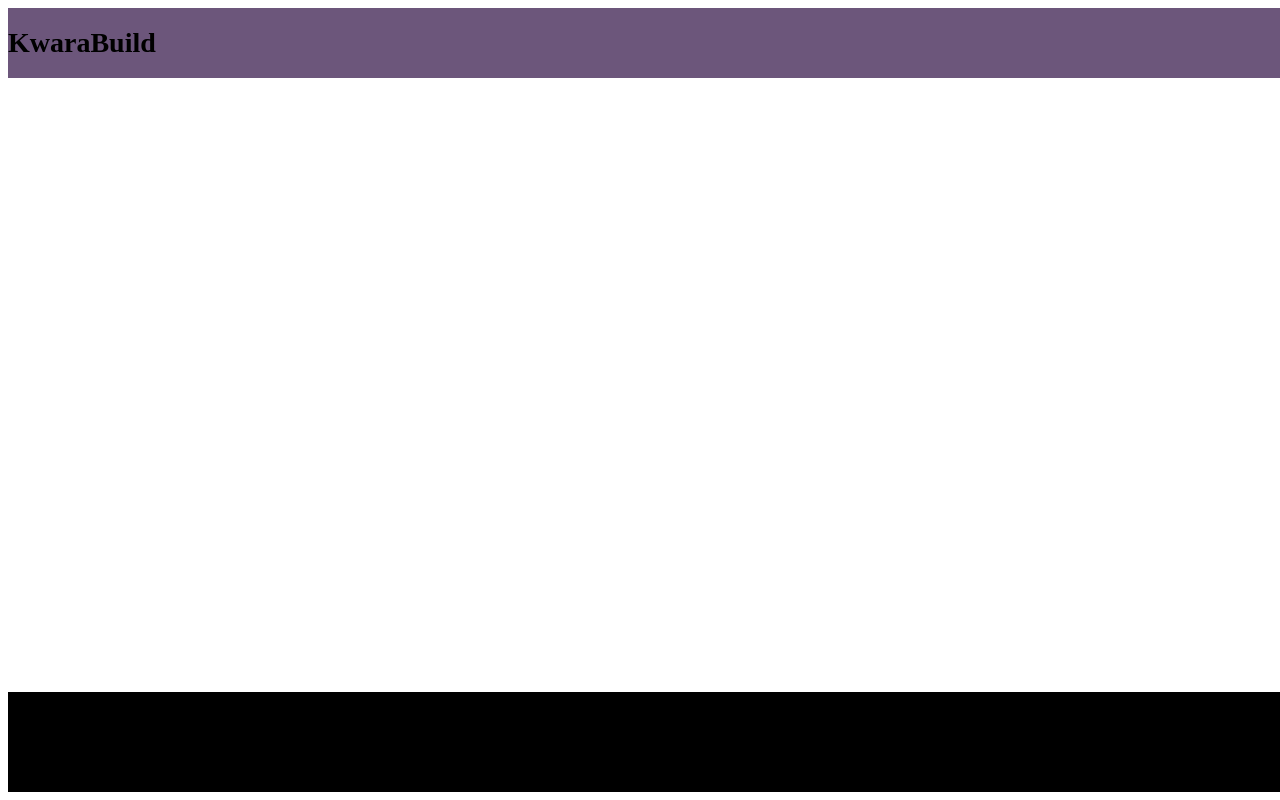
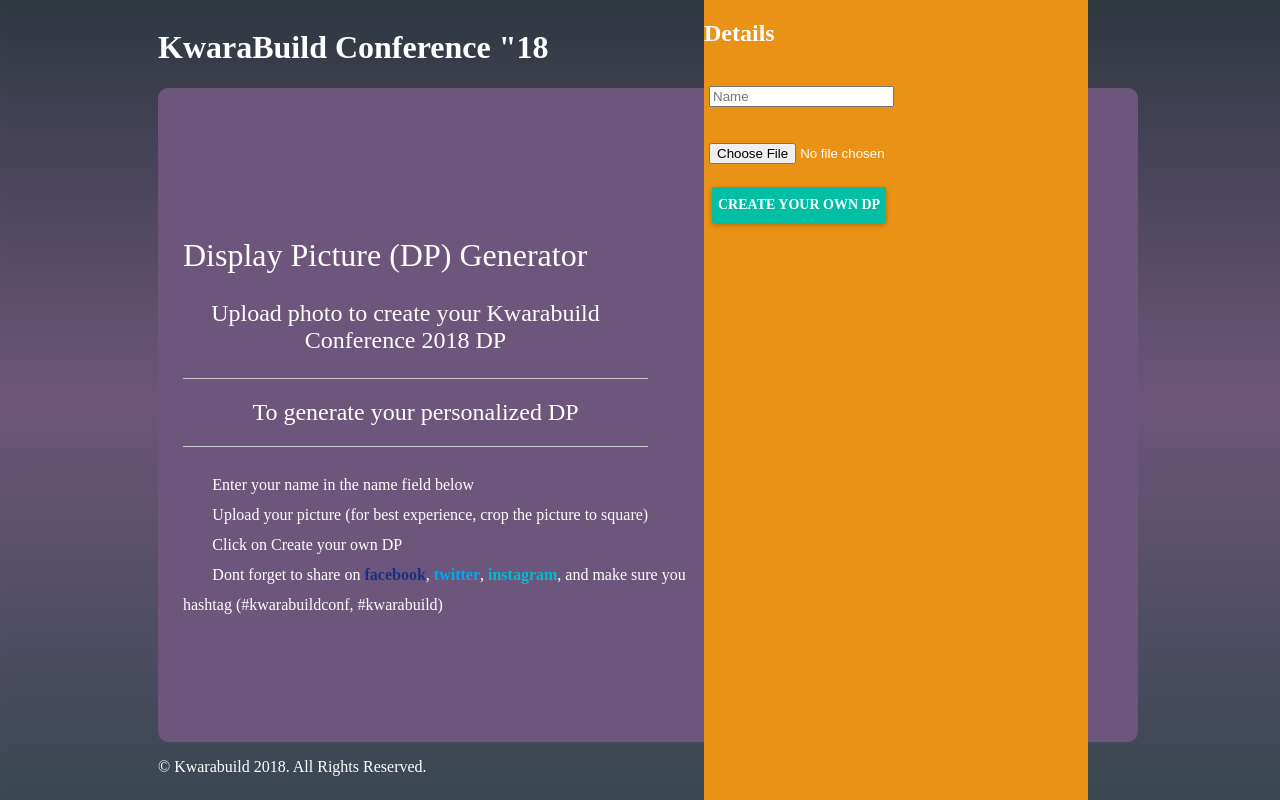
Before and after one commit to Ahmzyjazzy/generatedp, a PHP site: page / in a window 1280 px wide. Run offline with PHP 8.4, Linux system fonts and the light colour scheme; some libraries are stand-ins or nearby versions.

Commit message:
feat: design form to accept IMAGE and NAME

```diff
--- a/index.php
+++ b/index.php
@@ -3,27 +3,55 @@
 <head>
 	<title>DP</title>
 	<link rel="stylesheet" type="text/css" href="src/css/style.css">
+	<link rel="stylesheet" type="text/css" href="src/fonts/themify-icons.css">
 </head>
 <body>
 
 	<header>
-		<h1>KwaraBuild</h1>
+		<h1>KwaraBuild Conference "18</h1>
 	</header>
 
 	<main>
 
-		<section>
-
+		<section class="under">
+			<div>
+				<h2>Display Picture (DP) Generator</h2>
+				<p class="">Upload photo to create your Kwarabuild Conference 2018 DP</p>
+				<p class="step">To generate your personalized DP</p>
+			</div>
+			<ul>
+				<li class="ti">Enter your name in the name field below</li>
+				<li class="ti">Upload your picture (for best experience, crop the picture to square)</li>
+				<li class="ti">Click on Create your own DP</li>
+				<li class="ti">Dont forget to share on
+					<span class="ti-facebook" style="color: rgb(29, 45, 130);">facebook</span>,
+					<span class="ti-twitter" style="color: #03A9F4;">twitter</span>,
+					<span class="ti-instagram" style="color: #00BCD4;">instagram</span>, and make sure you hashtag (#kwarabuildconf, #kwarabuild)</li>
+			</ul>
 		</section>
 
-		<section>
+		<section class="top">
+
+			<form enctype="multipart/form-data" action="upload.php" method="POST">
+                <h1>Details</h1>
+                <div class="form-control">
+                    <input placeholder="Name" required="" id="fullname" name="fullname" type="text">
+                </div>
+                <div class="form-control">
+                	<input align="center" name="file" type="file" required="">
+                </div>
+                <div class="button">
+                	<button value="submit" class="kb-button">Create your own DP</button>
+            	</div><!-- button -->
+
+            </form>
 
 		</section>
 
 	</main>
 
 	<footer>
-		<p>Copyright</p>
+		<p> &copy; Kwarabuild 2018. All Rights Reserved.</p>
 	</footer>
 
 </body>
--- a/src/css/style.css
+++ b/src/css/style.css
@@ -6,41 +6,174 @@ body {
 	justify-content: center;
 	height: 100vh;
 	width: 100vw;
-	font-size: 14px;
+	font-size: 100%;
 	overflow: hidden;
+	color: #000;
+	background: linear-gradient(#303841, #6C567B, #3A4750);
+	color: #fff;
 }
 
 * {
 	box-sizing: border-box;
+    -webkit-tap-highlight-color: rgba(0, 0, 0, 0);
 }
 
 
-/* colors */
-.red {
+/* button */
+.kb-button {
+    display: inline-block;
+    position: relative;
+    cursor: pointer;
+    min-height: 36px;
+    min-width: 88px;
+    line-height: 36px;
+    vertical-align: middle;
+    -webkit-box-align: center;
+    -webkit-align-items: center;
+    -ms-flex-align: center;
+    align-items: center;
+    text-align: center;
+    border-radius: 2px;
+    box-sizing: border-box;
+    -webkit-user-select: none;
+    -moz-user-select: none;
+    -ms-user-select: none;
+    user-select: none;
+    outline: none;
+    border: 0;
+    padding: 0 6px;
+    margin: 6px 8px;
+    background: rgba(0, 0, 0, 0);
+    color: currentColor;
+    white-space: nowrap;
+    text-transform: uppercase;
+    font-weight: 500;
+    font-size: 14px;
+    font-style: inherit;
+    font-variant: inherit;
+    font-family: inherit;
+    text-decoration: none;
+    overflow: hidden;
+    -webkit-transition: box-shadow 0.4s cubic-bezier(0.25, 0.8, 0.25, 1),background-color 0.4s cubic-bezier(0.25, 0.8, 0.25, 1);
+    transition: box-shadow 0.4s cubic-bezier(0.25, 0.8, 0.25, 1),background-color 0.4s cubic-bezier(0.25, 0.8, 0.25, 1);
+}
 
+header,
+main,
+footer {
+	min-width: 980px;
+	/*border: 2px solid #000;	*/
+	margin: 0 auto;
 }
 
 /* header */
-
 header {
 	flex: 0 1 auto;
-	width: 100%;
-	background: #6C567B;
 }
 
 
 /* main */
-
 main {
 	flex: 1 1 auto;
+	min-width: 980px;
+	background: #6C567B;
+	display: flex;
+	flex-flow: row nowrap;
+	justify-content: center;
+	border-radius: 10px;
+}
+
+.under,
+.top {
+
+}
+
+.under {
 	width: 100%;
+	max-height: 500px;
+	border-radius: 50%;
+	align-self: center;
+	padding: 6px 25px;
 }
+
+.under h2 {
+	font-weight: 100;
+	font-size: 2em;
+}
+
+.under p {
+	font-size: 1.5em;
+	text-align: center;
+	width: 50%;
+	padding-right: 20px;
+}
+
+.under p:last-child {
+	padding: 20px 0;
+	border-top: 1px solid #ccc;
+	border-bottom: 1px solid #ccc;
+}
+
+
+.top {
+	width: 30%;
+	min-height: 100%;
+	background: #EA9215;
+	position: absolute;
+	top: 0;
+	right: 15%;
+}
+
+/* list */
+ul {
+    list-style: none;
+    padding: 0;
+    margin: 0;
+}
+
+ul li {
+	font-size: 16px;
+	line-height: 1.8em;
+	width: 55%;
+}
+
+ul li.ti:before {
+    font-family: "themify";
+    content: "\e600";
+    height: 1px;
+    left: 0;
+    position: relative;
+    bottom: 2px;
+    width: 2px;
+    font-size: 12px;
+    margin-right: 20px;
+}
+
+span[class*="ti-"] {
+	font-weight: 700;
+}
+
+button[value="submit"] {
+	display: block;
+	box-shadow: 0 2px 5px 0 rgba(0,0,0,0.26);
+	background-color: rgb(0,191,165);
+    font-weight: 700;
+}
+
+button[type="submit"]:hover {
+	color: #fff;
+}
+
+.form-control {
+	width: 100%;
+    padding: 5px 6px 4px 5px;
+    line-height: 3em;
+}
+
 
 
 /* footer */
 footer {
 	flex: 0 1 auto;
-	width: 100%;
-	height: 100px;
-	background-color: #000;
+	align-self: center;
 }
```
